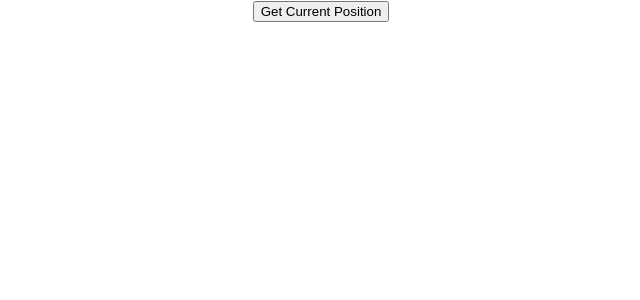
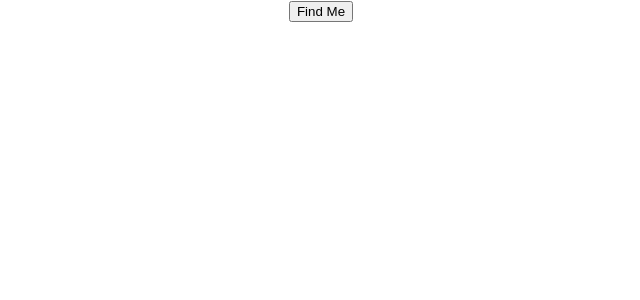
Before and after one commit to calebgibson21/google-maps-api, a React (Create React App) app: page / in a window 1280 px wide. Shown: the top 300 px of the page, without its empty margins (319-959 px from the left). Built offline with nearby package versions, Linux system fonts and the light colour scheme.

Commit message:
reverted

```diff
--- a/src/components/map/FindMeButton.jsx
+++ b/src/components/map/FindMeButton.jsx
@@ -1,9 +1,8 @@
-import { initMap } from "./Map";
 
-import React from 'react'
 
-export const FindMeButton = () => {
+
+export const FindMeButton = ({findMe}) => {
   return (
-    <button id="find-me-btn" onClick={initMap}>Map</button>
+    <button onClick={findMe}>Find Me</button>
   )
 }
--- a/src/components/map/Map.js
+++ b/src/components/map/Map.js
@@ -1,15 +1,17 @@
-import { useEffect, useState } from "react";
-import { GoogleMap, LoadScript } from "@react-google-maps/api";
+import { useState } from "react";
+import { GoogleMap, LoadScript, Marker } from "@react-google-maps/api";
+import { FindMeButton } from "./FindMeButton";
 
 const containerStyle = {
     width: '400px',
     height: '400px'
   };
+const libraries = ['places']
 
-const libraries = ['places']
 
 const Map = () => {
   const [currentPosition, setCurrentPosition] = useState({ lat: 0, lng: 0 });
+
 
   const success = (position) => {
     const newPosition = {
@@ -23,14 +25,17 @@ const Map = () => {
     navigator.geolocation.getCurrentPosition(success);
   };
 
+
+
+
   if (!currentPosition.lat || !currentPosition.lng) {
-    return <button onClick={getCurrentPosition}>Get Current Position</button>
+    return <FindMeButton findMe={getCurrentPosition} />
   }
 
   return (
     <div>
       <LoadScript
-        googleMapsApiKey="AIzaSyAhlvbsoiY5sc-h2_7l3azuyVoeeYyrMsg"
+        googleMapsApiKey="AIzaSyAhlvbsoiY5sc-h2_7l3azuyVoeeYyr"
         libraries={libraries}
       >
         <GoogleMap
```
